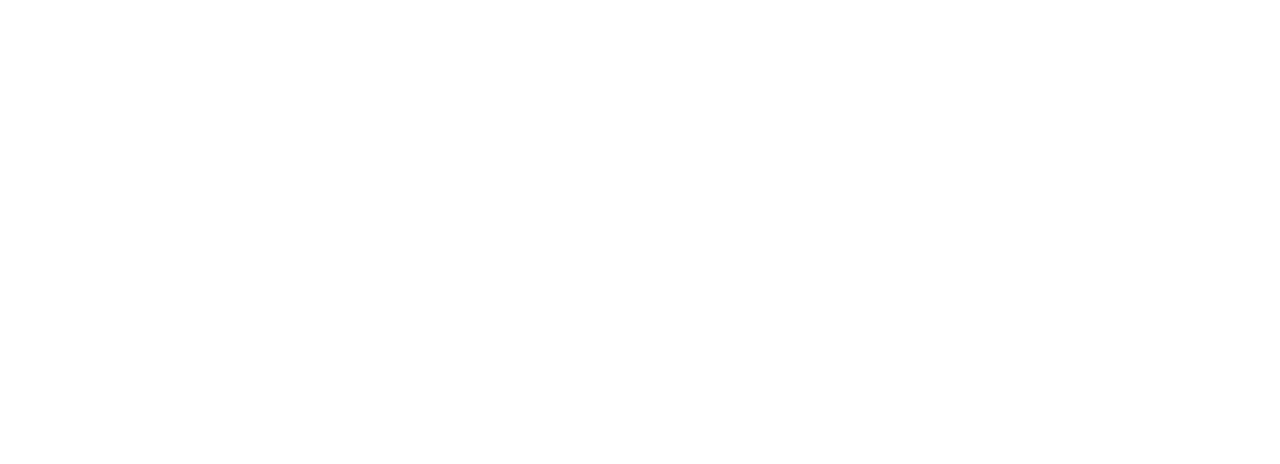
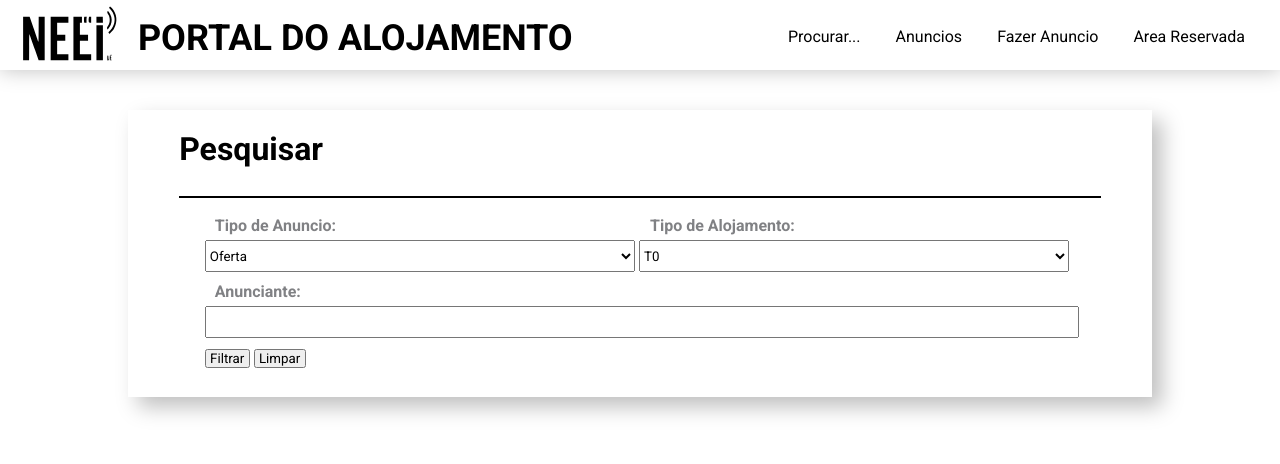
Before and after one commit to GBarradas/TW_Work_1, a plain HTML site: page anuncios.html in a window 1280 px wide. Drawn offline with nearby package versions, Linux system fonts and the light colour scheme.

Commit message:
8 nov-00:25

```diff
--- a/anuncios.html
+++ b/anuncios.html
@@ -0,0 +1,67 @@
+<!DOCTYPE html>
+<html lang="pt-pt">
+<head>
+    <meta charset="UTF-8">
+    <meta name="viewport" content="width=device-width, initial-scale=1" />
+    <meta name="author" content="Gonçalo Barradas, Andre Baião" />
+    <title>NEEI | Portal do Alojamento</title>
+    <link rel="stylesheet" type="text/css" href="/css/style.css" >
+    <link rel="icon" href="img/favicon.ico"/>
+    <script src="js/anuncios.js" ></script>
+    <script src="https://ajax.googleapis.com/ajax/libs/jquery/3.5.1/jquery.min.js"></script>
+</head>
+<body>
+<header>
+    <nav>
+        <img class="neei_logo" src="img/Logo_NEEI_Sem_Fundo_cortado.svg" alt="Logo NEEI" >
+        <div>
+            <a href="\" id="name"><h1>Portal do Alojamento</h1></a>
+        </div>
+        <ul>
+            <li><a href="#">Procurar...</a></li>
+            <li><a href="/anuncios.html">Anuncios</a></li>
+            <li><a href="/submit.html">Fazer Anuncio</a></li>
+            <li><a href="#">Area Reservada</a></li>
+
+        </ul>
+    </nav>
+</header>
+<!--Considerar main em vez de div id="main"-->
+<div id="main">
+
+    <div id="filtro" >
+        <h1>Pesquisar </h1>
+        <hr>
+        <form id="search-form" >
+            <label for="tipo" >Tipo de Anuncio: </label>
+            <label for="tipoAlojamento" >Tipo de Alojamento: </label>
+            <select name="tipo" id="tipo"  required>
+                <option value="oferta" >Oferta</option>
+                <option value="procura">Procura</option>
+            </select>
+
+            <select name="tipo_alojamento" id="tipoAlojamento" >
+                <option>T0</option>
+                <option>T1</option>
+                <option>T2</option>
+                <option>T3</option>
+                <option>T4</option>
+                <option>T5</option>
+                <option>T6</option>
+                <option>Quarto</option>
+            </select>
+            <label for="anunciante" >Anunciante: </label>
+            <input name="anunciante" id="anunciante" type="text" >
+            <div id="search-form-options" >
+                <input type="submit" value=" Filtrar " >
+                <input type="reset" value=" Limpar " >
+            </div>
+        </form>
+    </div>
+
+</div>
+
+</footer>
+
+</body>
+</html>
--- a/css/style.css
+++ b/css/style.css
@@ -168,3 +168,43 @@ footer{
 /*
 * Forms
 */
+#filtro{
+    box-shadow: 10px 10px 20px 0 rgba(0,0,0,0.25);
+    padding: 2% 5%;
+}
+#filtro h1{
+    margin-bottom: 3%;
+}
+#filtro hr{
+    margin: 10px 0px;
+    border: 1px solid black;
+}
+#search-form label{
+    display: flex;
+    float: left;
+    margin-left: 10px;
+    margin-bottom: 5px;
+    width: calc(50% - 10px);
+    font-weight: bold;
+    color: #808184;
+}
+#search-form{
+    padding: 1vh 2vw;
+}
+#search-form select{
+    width: calc(50% - 5px);
+    height: 4vh;
+    margin-bottom: 10px;
+}
+#anunciante{
+    width: 100%;
+    height: 3.5vh;
+    margin-bottom: 10px;
+}
+#search-form-options{
+    width: 100%;
+    align-items: center;
+}
+#search-form-options input {
+
+}
--- a/js/anuncios.js
+++ b/js/anuncios.js
@@ -9,6 +9,7 @@ function get3() {
     xhttp.send('tipo=oferta')
     xhttp.onload = function(){
         let oferta = JSON.parse(xhttp.responseText).resultados
+        console.log(oferta)
         //ordenar de forma a obeter os 3 anuncios
         let i=0
         for(f of oferta){
```
Also changed, not shown: index.html (+4 -4 lines), submit.html (+3 -6 lines), img/dinf_ue.png (renamed from img/Imagem1.png), 2 other files.
